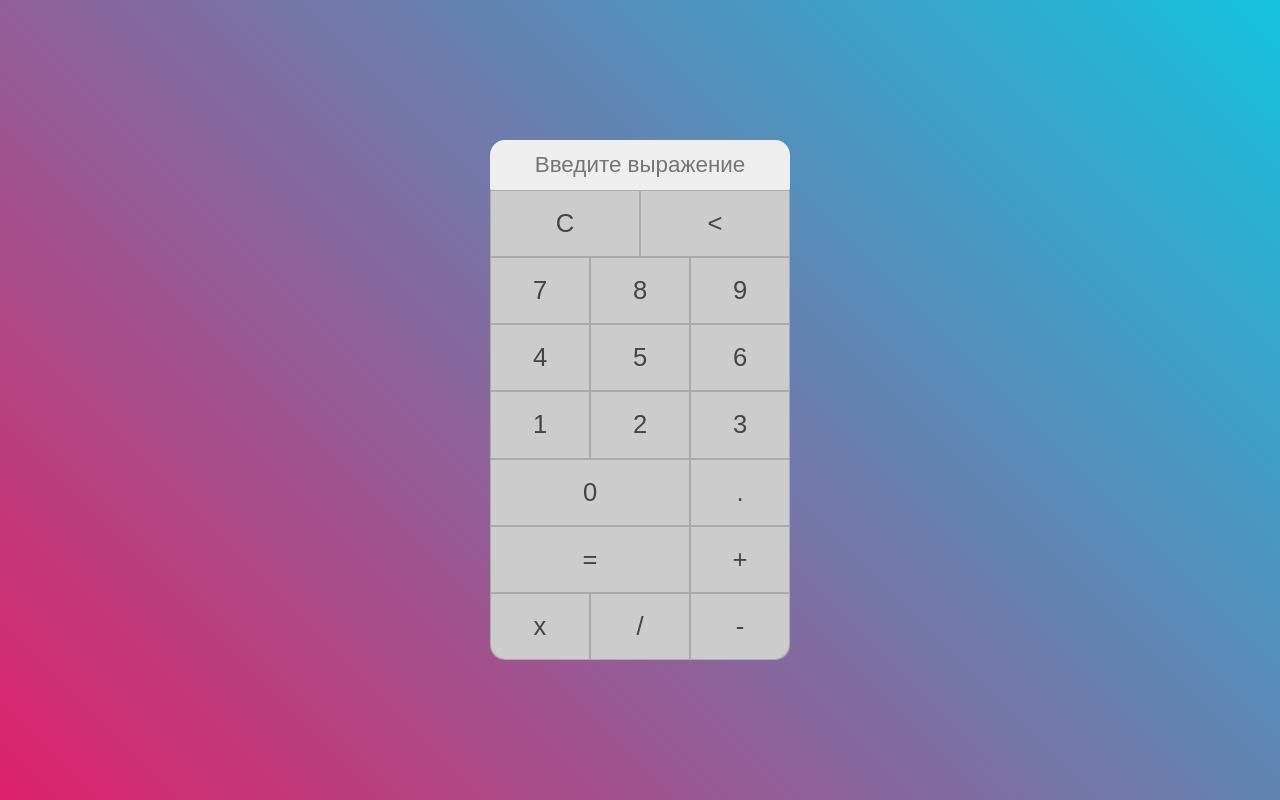
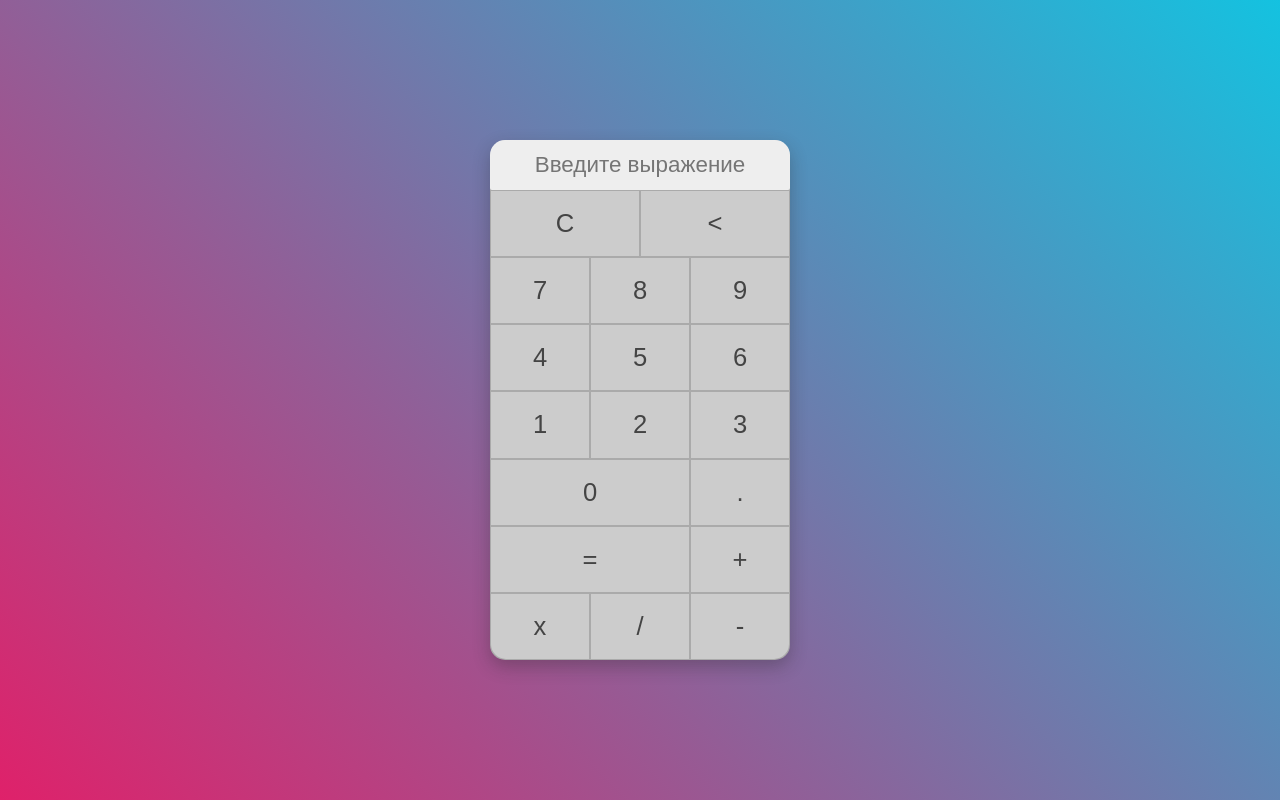
Before and after one commit to troopyq/calculator, a plain HTML site: page index.html in a window 1280 px wide. Drawn offline with Linux system fonts and the light colour scheme.

Commit message:
Update index.html

```diff
--- a/index.html
+++ b/index.html
@@ -35,6 +35,7 @@
             width: 100%;
             height:100%;
             border-radius: 15px;
+            box-shadow: 0px 7px 17px rgba(35,35,35,0.3);
             /* background-color: red; */
         }
         #answer{
@@ -49,7 +50,6 @@
             background-color: #eee;
             text-align: center;
             border: none;
-
         }
         #field:focus{
             outline: none;
```
